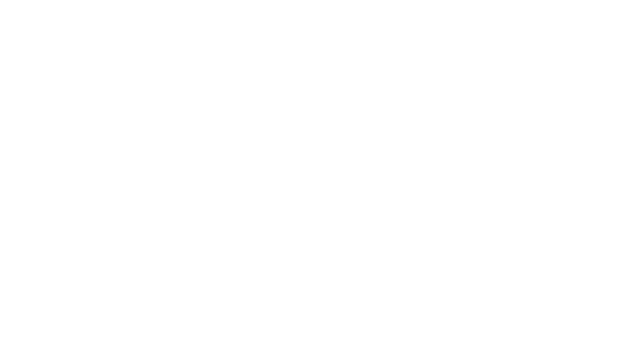
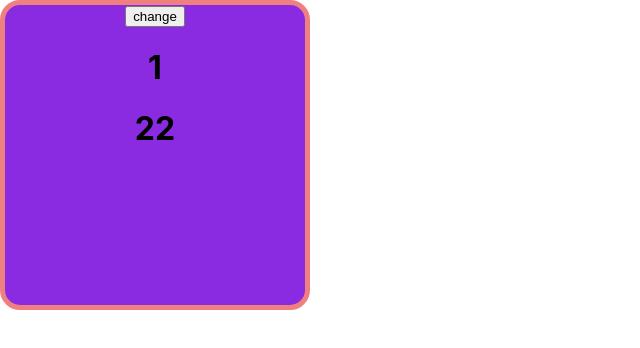
Before and after one commit to AlexandrKhom/dec_react4, a React (Create React App) app: page / in a window 1280 px wide. Shown: the top 348 px of the page, without its empty margins (0-640 px from the left). Built offline with nearby package versions, Linux system fonts and the light colour scheme.

Commit message:
question

```diff
--- a/src/App.js
+++ b/src/App.js
@@ -1,12 +1,17 @@
 import React from 'react';
 import './App.css';
+import CardComponent from "./components/card/CardComponent";
 
 function App() {
-  return (
-    <div className="App">
 
-    </div>
-  );
+
+
+
+    return (
+        <div className="App">
+            <CardComponent title={1} price={22}/>
+        </div>
+    );
 }
 
 export default App;
--- /dev/null
+++ b/src/components/card/CardComponent.js
@@ -0,0 +1,30 @@
+import React, {useState} from 'react';
+import styles from './card.module.css'
+
+function CardComponent(props) {
+    let flag = false;
+    let [cls, setCls] = useState(styles.card)
+
+
+    let change = () => {
+        if (flag) {
+            setCls(styles.card)
+            console.log(`1`)
+        } else {
+            setCls(styles.card1)
+            console.log(`2`)
+        }
+        flag = !flag;
+    }
+
+    return (
+        <div onClick={()=> change()} className={cls}>
+            <button onClick={change}>change</button>
+            <h1>{props.title || `N/A`}</h1>
+            <h1>{props.price ?? `NET`}</h1>
+            <h1>{props.text}</h1>
+        </div>
+    );
+}
+
+export default CardComponent;
--- /dev/null
+++ b/src/components/card/card.module.css
@@ -0,0 +1,15 @@
+.card {
+    width: 300px;
+    height: 300px;
+    border-radius: 20px;
+    border: 5px solid lightcoral;
+    background: blueviolet;
+}
+
+.card1 {
+    width: 200px;
+    height: 200px;
+    border-radius: 20px;
+    border: 5px solid lightcoral;
+    background: green;
+}
```
